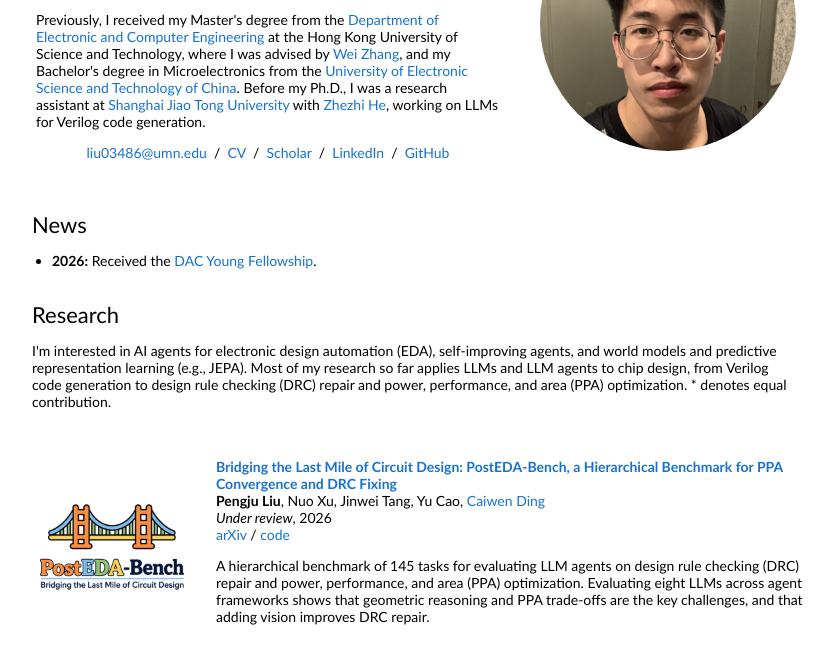
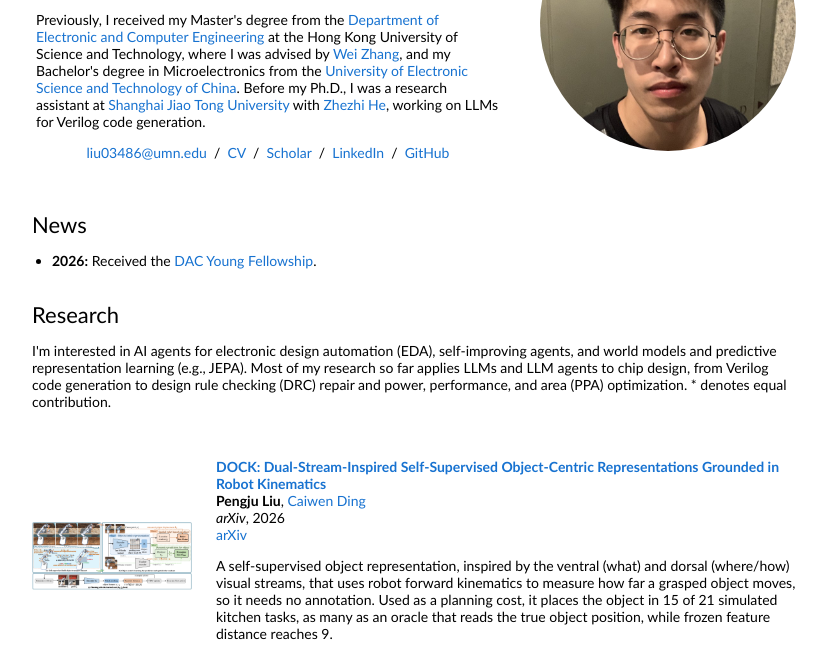
Before and after one commit to pengjas/pengjas.github.io, a plain HTML site: page index.html in a window 1280 px wide. Shown: the part 155-800 px from the top of the page, without its empty margins (224-1058 px from the left). Drawn offline with Linux system fonts and the light colour scheme.

Commit message:
Add the DOCK paper with its overview figure as the thumbnail
Co-Authored-By: Claude Opus 5.5 <noreply@anthropic.com>

```diff
--- a/index.html
+++ b/index.html
@@ -111,6 +111,30 @@
             </tr>
           </tbody></table>
           <table style="width:100%;border:0px;border-spacing:0px 10px;border-collapse:separate;margin-right:auto;margin-left:auto;"><tbody>
+
+
+            <tr>
+              <td style="padding:16px;width:20%;vertical-align:middle">
+                <img src="images/dock.png" alt="DOCK" width="160" height="68">
+              </td>
+              <td style="padding:8px;width:80%;vertical-align:middle">
+                <a href="https://arxiv.org/abs/2611.23578" target="_blank" rel="noopener">
+                  <span class="papertitle">DOCK: Dual-Stream-Inspired Self-Supervised Object-Centric Representations Grounded in Robot Kinematics</span>
+                </a>
+                <br>
+                <strong>Pengju Liu</strong>,
+                <a href="https://caiwending.github.io/" target="_blank" rel="noopener">Caiwen Ding</a>
+                <br>
+                <em>arXiv</em>, 2026
+                <br>
+                <a href="https://arxiv.org/abs/2611.23578" target="_blank" rel="noopener">arXiv</a>
+                <p></p>
+                <p>
+                  A self-supervised object representation, inspired by the ventral (what) and dorsal (where/how) visual streams, that uses robot forward kinematics to measure how far a grasped object moves, so it needs no annotation.
+                  Used as a planning cost, it places the object in 15 of 21 simulated kitchen tasks, as many as an oracle that reads the true object position, while frozen feature distance reaches 9.
+                </p>
+              </td>
+            </tr>
 
 
             <tr>
```
Also changed, not shown: images/dock.png (added).
